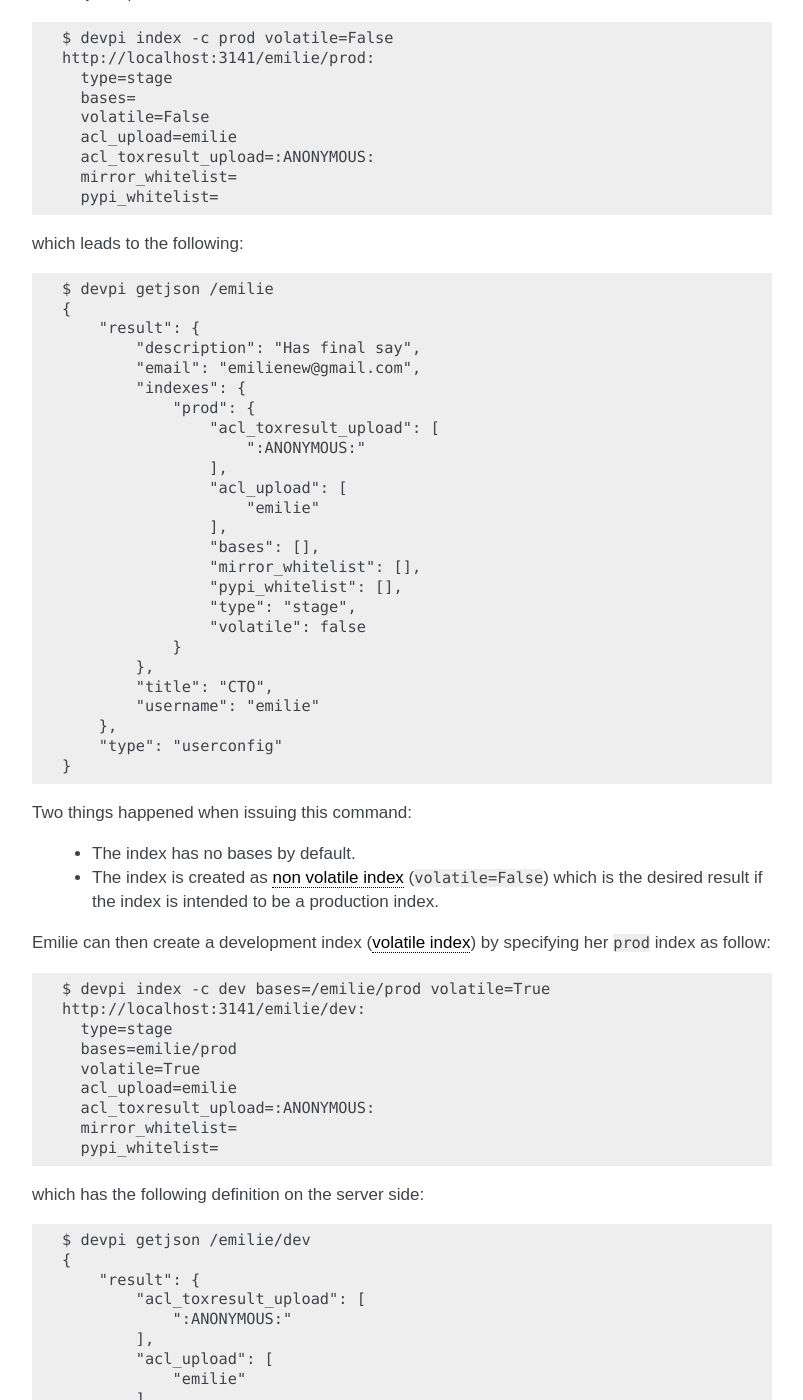
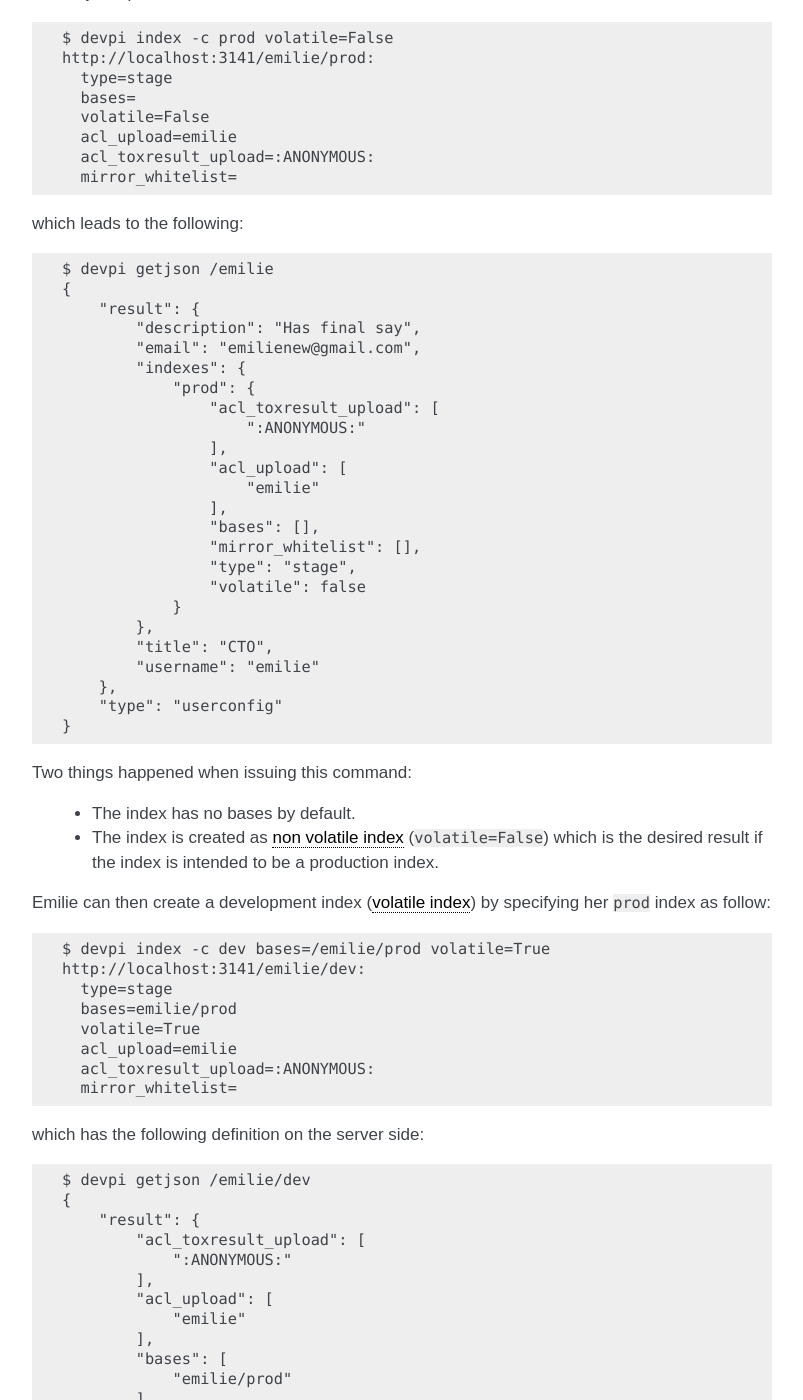
Before and after one commit to devpi/devpi, a Sphinx documentation site: the page built from doc/userman/devpi_indices.rst, in a window 1280 px wide and 1400 px high, scrolled down 2558 px. Shown: the whole window, without its empty margins (348-1151 px from the left). Built offline with Sphinx 7.4.7, drawn with Linux system fonts in a browser that asks for light colours; some of the changed text lies outside the part shown.

Commit message:
Update docs for 5.0.

```diff
--- a/doc/conf.py
+++ b/doc/conf.py
@@ -48,9 +48,9 @@
 # built documents.
 #
 # The short X.Y version.
-version = '4.9'
+version = '5.0'
 # The full version, including alpha/beta/rc tags.
-release = 'server-4.9, client-4.4, web-3.5'
+release = 'server-5.0, client-5.0, web-3.5'
 
 # The language for content autogenerated by Sphinx. Refer to documentation
 # for a list of supported languages.
--- a/doc/userman/devpi_indices.rst
+++ b/doc/userman/devpi_indices.rst
@@ -105,7 +105,6 @@
      acl_upload=emilie
      acl_toxresult_upload=:ANONYMOUS:
      mirror_whitelist=
-     pypi_whitelist=
 
 which leads to the following::
 
@@ -124,7 +123,6 @@
                    ],
                    "bases": [],
                    "mirror_whitelist": [],
-                   "pypi_whitelist": [],
                    "type": "stage",
                    "volatile": false
                }
@@ -153,7 +151,6 @@
      acl_upload=emilie
      acl_toxresult_upload=:ANONYMOUS:
      mirror_whitelist=
-     pypi_whitelist=
 
 which has the following definition on the server side::
 
@@ -171,7 +168,6 @@
            ],
            "mirror_whitelist": [],
            "projects": [],
-           "pypi_whitelist": [],
            "type": "stage",
            "volatile": true
        },
@@ -244,11 +240,8 @@
    $ devpi index -c pypi type=mirror mirror_url=https://pypi.org/simple/
    http://localhost:3141/emilie/pypi:
      type=mirror
-     bases=
      volatile=True
-     acl_upload=
      mirror_url=https://pypi.org/simple/
-     pypi_whitelist=
 
 Additionally you can set ``mirror_web_url_fmt`` if you want links to the
 original mirror in the web interface. For *root/pypi* the default
@@ -281,7 +274,6 @@
      acl_upload=sophie
      acl_toxresult_upload=:ANONYMOUS:
      mirror_whitelist=
-     pypi_whitelist=
 
 ::
 
@@ -293,7 +285,6 @@
      acl_upload=sophie
      acl_toxresult_upload=:ANONYMOUS:
      mirror_whitelist=
-     pypi_whitelist=
 
 Lets now assume that Sophie uploads her ``pysober`` package in her **dev**
 index and Emilie wants to test the integration of this package with the
@@ -319,7 +310,6 @@
      acl_upload=emilie
      acl_toxresult_upload=:ANONYMOUS:
      mirror_whitelist=
-     pypi_whitelist=
 
 .. note:: It is important to specify all bases for that index, that is repeating
           **/emilie/prod** which can be obtained by doing::
@@ -338,7 +328,6 @@
      acl_upload=emilie
      acl_toxresult_upload=:ANONYMOUS:
      mirror_whitelist=
-     pypi_whitelist=
 
 .. Adding a comment to work around a bug in regendoc where all lines are removed.
 
@@ -352,7 +341,6 @@
      acl_upload=emilie
      acl_toxresult_upload=:ANONYMOUS:
      mirror_whitelist=
-     pypi_whitelist=
 
 Modifying the Access Control Lists
 ^^^^^^^^^^^^^^^^^^^^^^^^^^^^^^^^^^
@@ -371,7 +359,6 @@
      acl_upload=emilie,sophie
      acl_toxresult_upload=:ANONYMOUS:
      mirror_whitelist=
-     pypi_whitelist=
 
 If you have a plugin implementing an authentication method with group support,
 then you can use them in acls by prefixing the group name with a colon.
@@ -388,7 +375,6 @@
      acl_upload=emilie,:developers
      acl_toxresult_upload=:ANONYMOUS:
      mirror_whitelist=
-     pypi_whitelist=
 
 It is also possible to allow anonymous uploads if you have a controlled environment.
 
@@ -403,7 +389,6 @@
      acl_upload=:ANONYMOUS:
      acl_toxresult_upload=:ANONYMOUS:
      mirror_whitelist=
-     pypi_whitelist=
 
 The ``acl_toxresult_upload`` option determines who can upload test results via ``devpi test``.
 By default anyone is allowed to do that.
@@ -425,7 +410,6 @@
      acl_upload=emilie
      acl_toxresult_upload=:ANONYMOUS:
      mirror_whitelist=mypkg
-     pypi_whitelist=
 
 You can also whitelist all packages on an index by setting mirror_whitelist to an asterisk.
 
@@ -439,7 +423,6 @@
      acl_upload=emilie
      acl_toxresult_upload=:ANONYMOUS:
      mirror_whitelist=*
-     pypi_whitelist=
 
 .. _index_description:
 
@@ -463,7 +446,6 @@
      acl_toxresult_upload=:ANONYMOUS:
      description=Used for pip wheels
      mirror_whitelist=*
-     pypi_whitelist=
      title=Wheel Index
 
 The description is included as is on the index overview page. You can't use any
@@ -528,7 +510,6 @@
      acl_upload=emilie
      acl_toxresult_upload=:ANONYMOUS:
      mirror_whitelist=
-     pypi_whitelist=
 
 here is the bad index::
 
@@ -546,7 +527,6 @@
            ],
            "mirror_whitelist": [],
            "projects": [],
-           "pypi_whitelist": [],
            "type": "stage",
            "volatile": true
        },
--- a/doc/userman/devpi_packages.rst
+++ b/doc/userman/devpi_packages.rst
@@ -306,7 +306,6 @@
      acl_upload=sophie
      acl_toxresult_upload=:ANONYMOUS:
      mirror_whitelist=
-     pypi_whitelist=
 
 The list command now gives her a different picture::
 
```
Also changed, not shown: doc/userman/devpi_commands.rst (+39 -38 lines).
